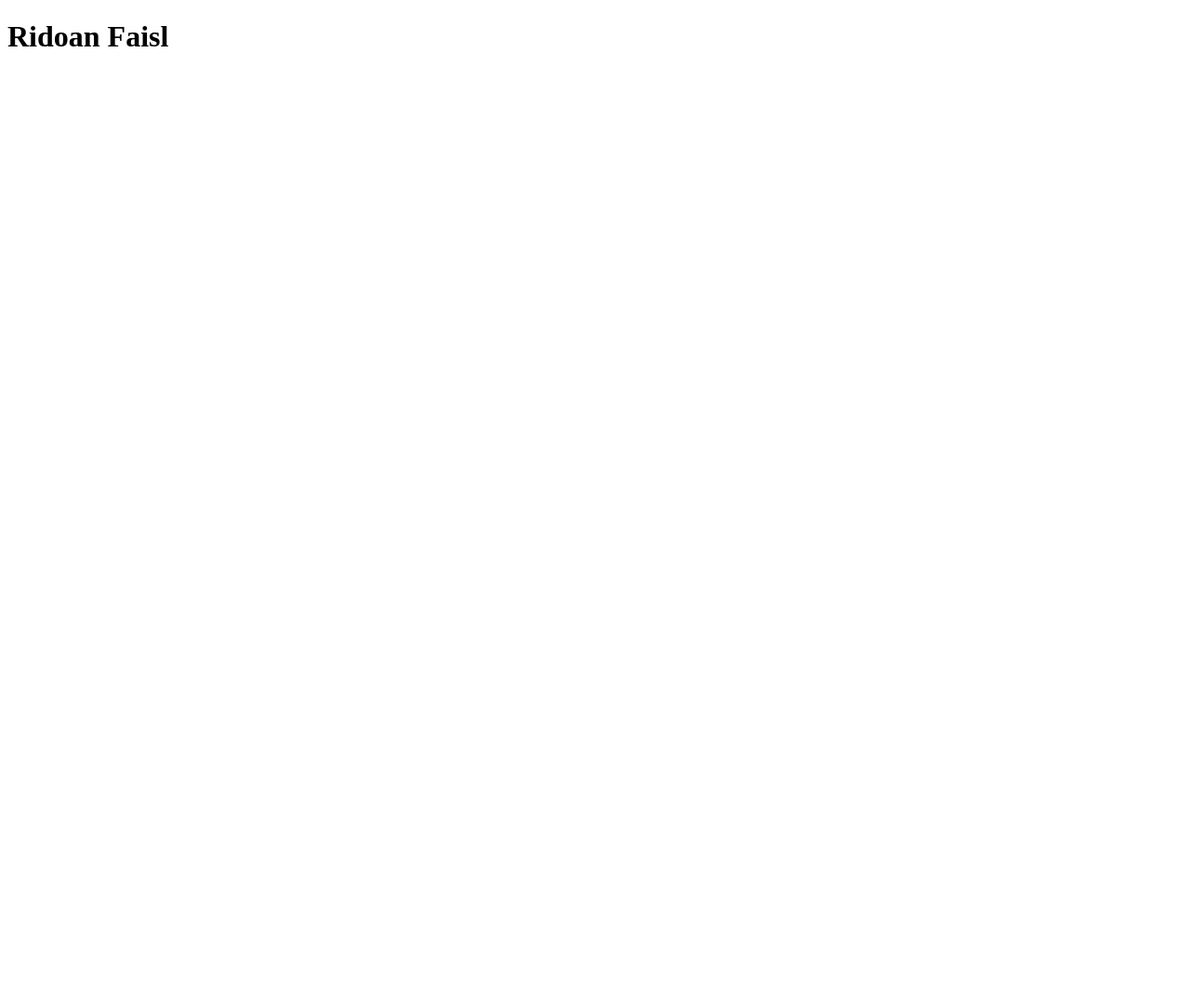
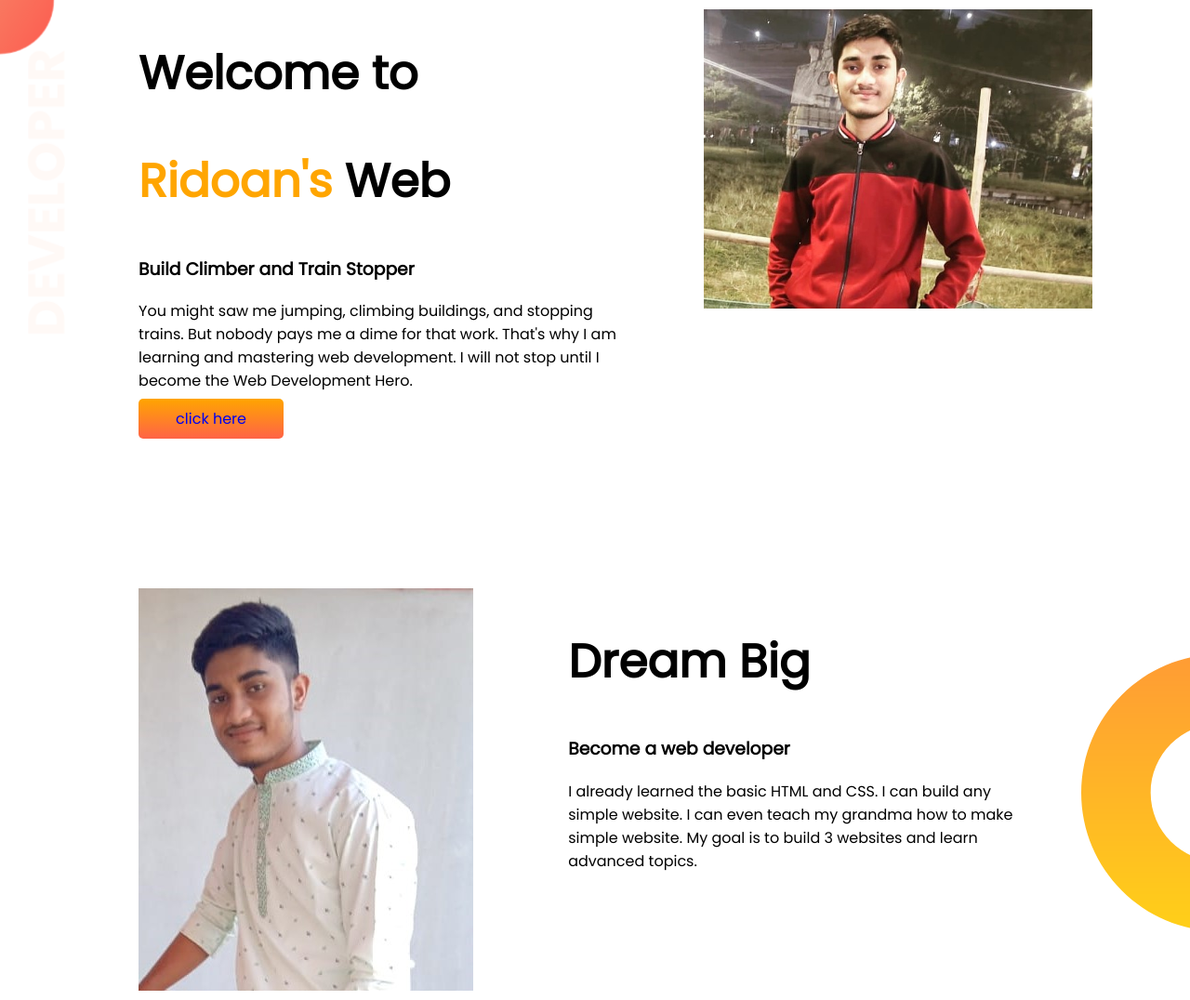
Before and after one commit to Ridoan-faisal/developer-portfolio, a plain HTML site: page index.html in a window 1280 px wide. Shown: the whole page at 93% size. Before the commit the page ends 800 px from the top, so only its background shows below. Drawn offline with Linux system fonts and the light colour scheme.

Commit message:
something added

```diff
--- a/index.html
+++ b/index.html
@@ -1,13 +1,52 @@
 <!DOCTYPE html>
 <html lang="en">
+
 <head>
     <meta charset="UTF-8">
     <meta http-equiv="X-UA-Compatible" content="IE=edge">
     <meta name="viewport" content="width=device-width, initial-scale=1.0">
     <title> PortfSolio-Website</title>
+    <link rel="preconnect" href="https://fonts.googleapis.com">
+    <link rel="preconnect" href="https://fonts.gstatic.com" crossorigin>
+    <link href="https://fonts.googleapis.com/css2?family=Poppins&display=swap" rel="stylesheet">
     <link rel="stylesheet" href="style.css">
 </head>
+
 <body>
-    <h1>Ridoan Faisl</h1>
+    <section class="top-banner">
+        <div class="half-width">
+            <h1>Welcome to</h1>
+            <h1><span class="a">Ridoan's</span> Web</h1>
+            <h3>Build Climber and Train Stopper</h3>
+            <p>You might saw me jumping, climbing buildings, and stopping trains. But nobody pays me a dime for that
+                work.
+                That's why I am learning and mastering web development. I will not stop until I become the Web
+                Development
+                Hero.</p>
+            <a class="link-button" target="_blank" href="https://www.linkedin.com/company/programminghero/">click
+                here</a>
+        </div>
+
+        <div class="half-width"><img class="images" src="images/myself-pic.jpg"></div>
+    </section>
+    <section class="dream-big">
+
+        <div class="half-width">
+            <img src="images/self-pic.jpg">
+
+        </div>
+
+        <div class="half-width extra-margin">
+            <h1>Dream Big</h1>
+            <h3>Become a web developer</h3>
+            <p class="second-phara">I already learned the basic HTML and CSS. I can build any simple website. I can even
+                teach my grandma how
+                to make simple website. My goal is to build 3 websites and learn advanced topics.</p>
+        </div>
+
+    </section>
+
+
 </body>
+
 </html>
--- a/style.css
+++ b/style.css
@@ -0,0 +1,51 @@
+Body{
+    font-family: 'Poppins', sans-serif;
+    margin: 0%;
+}
+
+h1{
+    font-size: 50px;
+}
+.a{
+    color: orange;
+}
+section {
+    display: flex;
+    margin-bottom: 170px;
+    padding-left: 5%;
+}
+.half-width{
+    width: 50%;
+    float: left;
+    margin-left: 5%;
+    padding-left: 2%;
+}
+.half-width image{
+    width: 70%;
+    padding-top: 2%;
+}
+.images{
+    max-width: 80%;
+    padding-top: 2%;
+}
+.link-button{
+    text-decoration: none;
+    border-radius: 5px;
+    padding: 10px 40px;
+    background-image: linear-gradient(orange,tomato);
+}
+.top-banner{
+    background-image: url(images/top-banner.png);
+    background-repeat: no-repeat;
+}
+.dream-big{
+    background-image: url(images/dream-bg.png);
+    background-repeat: no-repeat;
+    background-position: right;
+}
+.second-phara{
+    padding-right: 20%;
+}
+.half-width.extra-margin {
+    margin-left: -14%;
+}
```
Also changed, not shown: images/dream-bg.png (added), images/exp-bg.png (added), images/jhankar.png (added), images/jhankar2.png (added), images/my-bg.png (added), images/my-bg2.png (added), images/myself-pic.jpg (added), images/self-pic.jpg (added), images/top-banner.png (added).
